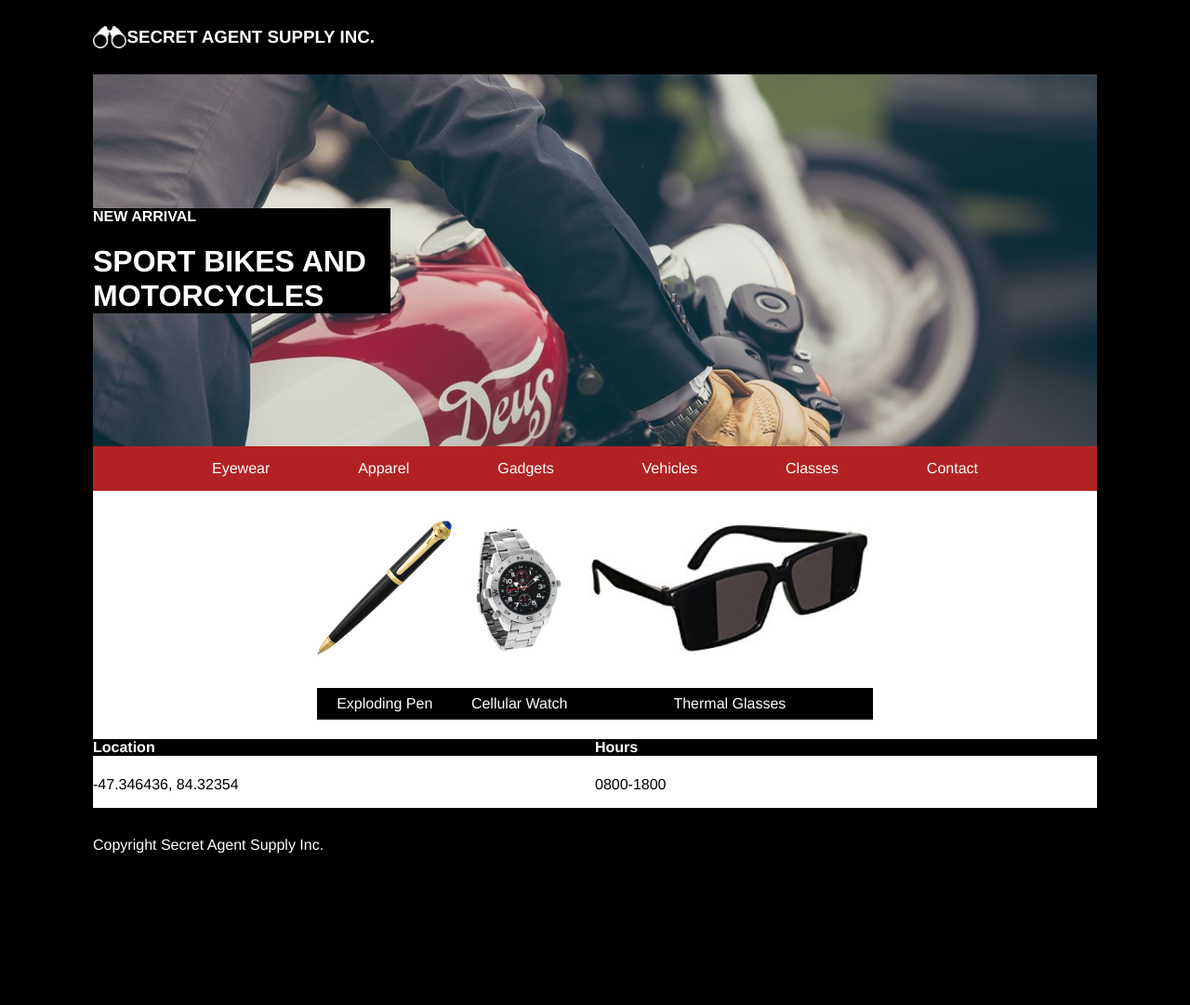
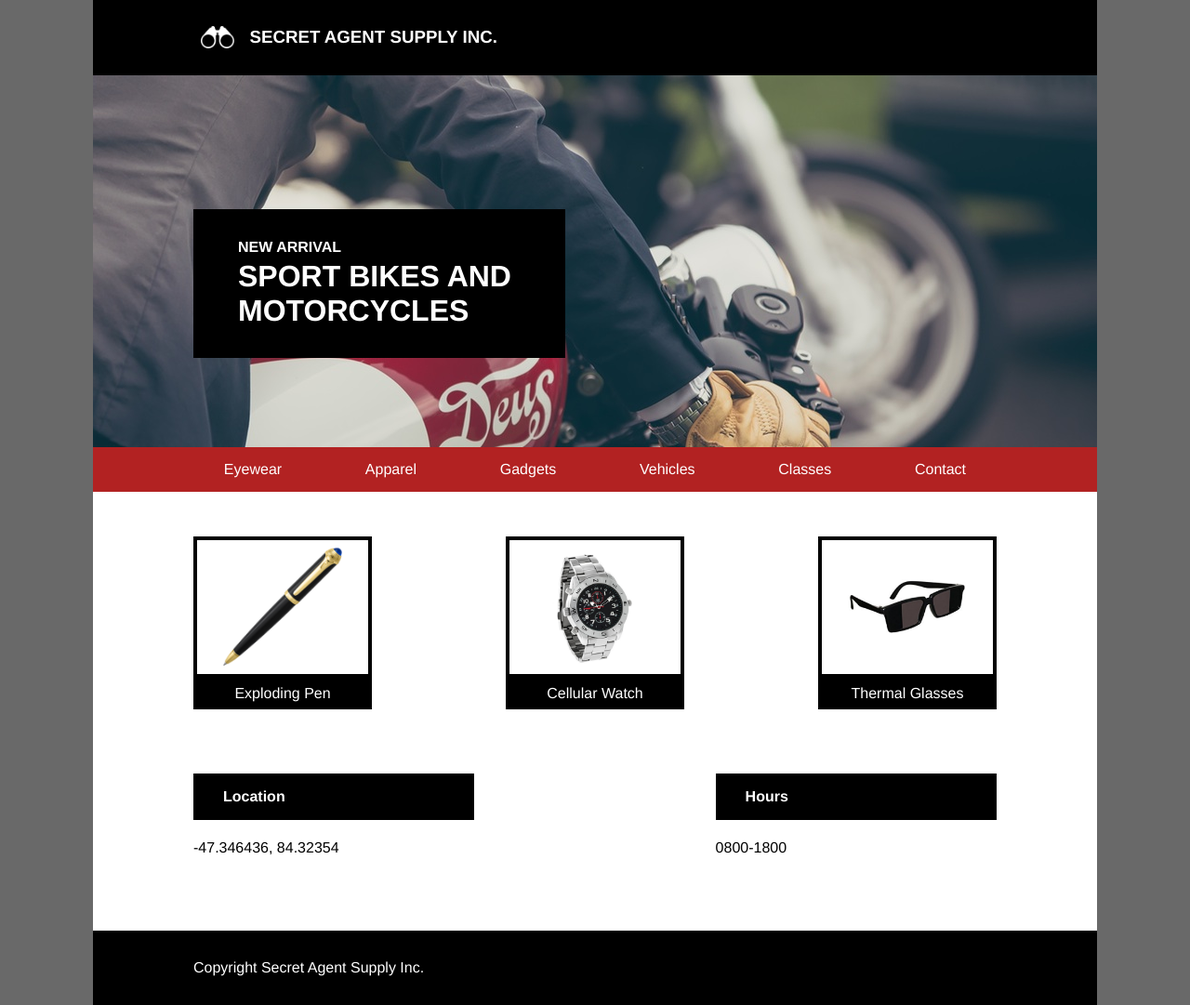
Before and after one commit to CurmudJim/SecretAgentSupply, a plain HTML site: page index.html in a window 1280 px wide. Shown: the whole page at 93% size. Before the commit the page ends 949 px from the top, so only its background shows below. Drawn offline with Linux system fonts and the light colour scheme.

Commit message:
completed desktop layout

```diff
--- a/index.html
+++ b/index.html
@@ -9,11 +9,11 @@
   <body>
     <div class="grid">
       <div class="header">
-        <img src="resources/images/logo.png" alt="logo">
+        <img src="resources/images/logo.png" alt="logo" class="margin-left">
         <h3>SECRET AGENT SUPPLY INC.</h3>
       </div>
       <div class="banner">
-        <div class="title">
+        <div class="title margin-left">
           <h4>NEW ARRIVAL</h4>
           <h1>SPORT BIKES AND MOTORCYCLES</h1>
         </div>
@@ -29,25 +29,25 @@
         </nav>
       </div>
       <div class="store">
-        <div class="product">
-          <div>
-            <div>
+        <div class="products margin-left margin-right">
+          <div class="product">
+            <div class="product-image">
               <img src="resources/images/pen.png" alt="pen">
             </div>
             <div>
               <span>Exploding Pen</span>
             </div>
           </div>
-          <div>
-            <div>
+          <div class="product">
+            <div class="product-image">
               <img src="resources/images/watch.png" alt="watch">
             </div>
             <div>
               <span>Cellular Watch</span>
             </div>
           </div>
-          <div>
-            <div>
+          <div class="product">
+            <div class="product-image">
               <img src="resources/images/glasses.png" alt="glasses">
             </div>
             <div>
@@ -55,21 +55,22 @@
             </div>
           </div>
         </div>
-        <div class="info">
-          <div>
+        <div class="information margin-left margin-right">
+          <div class="info">
             <h4>Location</h4>
             <p>-47.346436, 84.32354</p>
           </div>
-          <div>
+          <div class="info">
             <h4>Hours</h4>
             <p>0800-1800</p>
           </div>
         </div>
       </div>
       <div>
-        <footer>Copyright Secret Agent Supply Inc.</footer>
+        <footer class="margin-left">Copyright Secret Agent Supply Inc.</footer>
       </div>
     </div>
+
     <!-- <div class="container">
       <header class="capitalize">
           <img src="resources/images/logo.png" alt="logo">
--- a/resources/css/style.css
+++ b/resources/css/style.css
@@ -5,13 +5,16 @@ body {
   font-family: Helvetica;
   font-style: 18px;
   margin: 0px;
-  background-color: black;
+  background-color: dimgray;
 }
 
 .grid {
   display: grid;
   grid-template-rows: auto auto auto auto auto;
-}
+  background-color: black;
+  width: 100%;
+  max-width: 1080px;
+  }
 
 .grid div {
   /*border: 1px solid blue;
@@ -21,21 +24,30 @@ body {
   padding: 0;
 }
 
+.margin-left {
+  margin-left: 10%;
+}
+
+.margin-right {
+  margin-right: 10%;
+}
 
 .header {
-  height: 5rem;
   display: inline-flex;
   align-items: center;
-  background-color: black;
 }
 
-.header h3 {
-  color: white;
+.header h3,img {
+  padding: .66rem 0;
+
 }
 
 .header img {
   height: 1.5rem;
+  padding-left: .5rem;
+  padding-right: 1rem;
 }
+
 
 
 .banner {
@@ -43,31 +55,37 @@ body {
   background-size: cover;
   background-repeat: no-repeat;
   height: 25rem;
-  width: 1080px;
 }
 
 
 .title {
-  width: 20rem;
-  padding: 2rem 3rem;
+  width: 25rem;
   font-weight: bold;
-  margin-top: 9rem;
   background-color: black;
 }
 
 .title h4 {
   font-size: 1rem;
+  margin: 9rem 0 0 0;
+  padding-top: 2rem;
 }
 
 .title h1 {
   font-size: 2rem;
+  margin: 0;
+  padding-top: .25rem;
+  padding-bottom: 2rem;
+}
+
+.title h4,h1 {
+  padding-left: 3rem;
 }
 
 nav {
   height: 3rem;
   background-color: firebrick;
   display: flex;
-  justify-content: space-between;
+  justify-content: space-around;
   align-items: center;
   padding: 0rem 6rem;
 }
@@ -76,49 +94,78 @@ nav a {
   color: white;
   font-style: normal;
   text-decoration: none;
-  padding: 5em 2em;
+  padding: 5em 0;
 }
 
 .store {
   display: grid;
   grid-template-rows: auto auto;
   background-color: WHITE;
+
 }
 
-.product {
+
+.products {
   display: grid;
   grid-template-columns: auto auto auto;
   grid-template-rows: auto auto;
   display: flex;
-  justify-content: center;
+  justify-content: space-between;
 }
 
-.product img {
-  height: 9rem;
-  padding: 2em 0;
+.product {
+  width: 30%;
+  max-width: 12rem;
+  display: block;
+  margin-top: 3rem;
 }
 
-.product span {
-  background-color: black;
-  padding: 0.5rem 0;
+.product-image {
+  height: 9em;
+  border: 4px solid black;
+  padding: 2em 0;
   display: flex;
   justify-content: center;
   align-items: center;
 }
 
+.product-image img {
+  max-width: 8em;
+}
+
+.product span {
+  background-color: black;
+  color: white;
+  margin: 0px;
+  display: flex;
+  justify-content: center;
+  align-items: center;
+  padding: .5rem 0;
+}
+
+.information {
+  display: grid;
+  grid-template-columns: auto auto;
+  display: flex;
+  justify-content: space-between;
+  align-items: center;
+  /*grid-template-rows: auto auto;*/
+}
+
 .info {
-  display: grid;
-  grid-template-columns: 1fr 1fr
-  /*grid-template-rows: auto auto;*/
+  width: 35%;
+  margin: 3rem 0 4rem 0;
 }
 
 .info h4 {
   background-color: black;
+  padding: 1rem 2rem;
 }
 
 .info p {
   color: black;
 }
+
 
 footer {
   height: 5rem;
```
